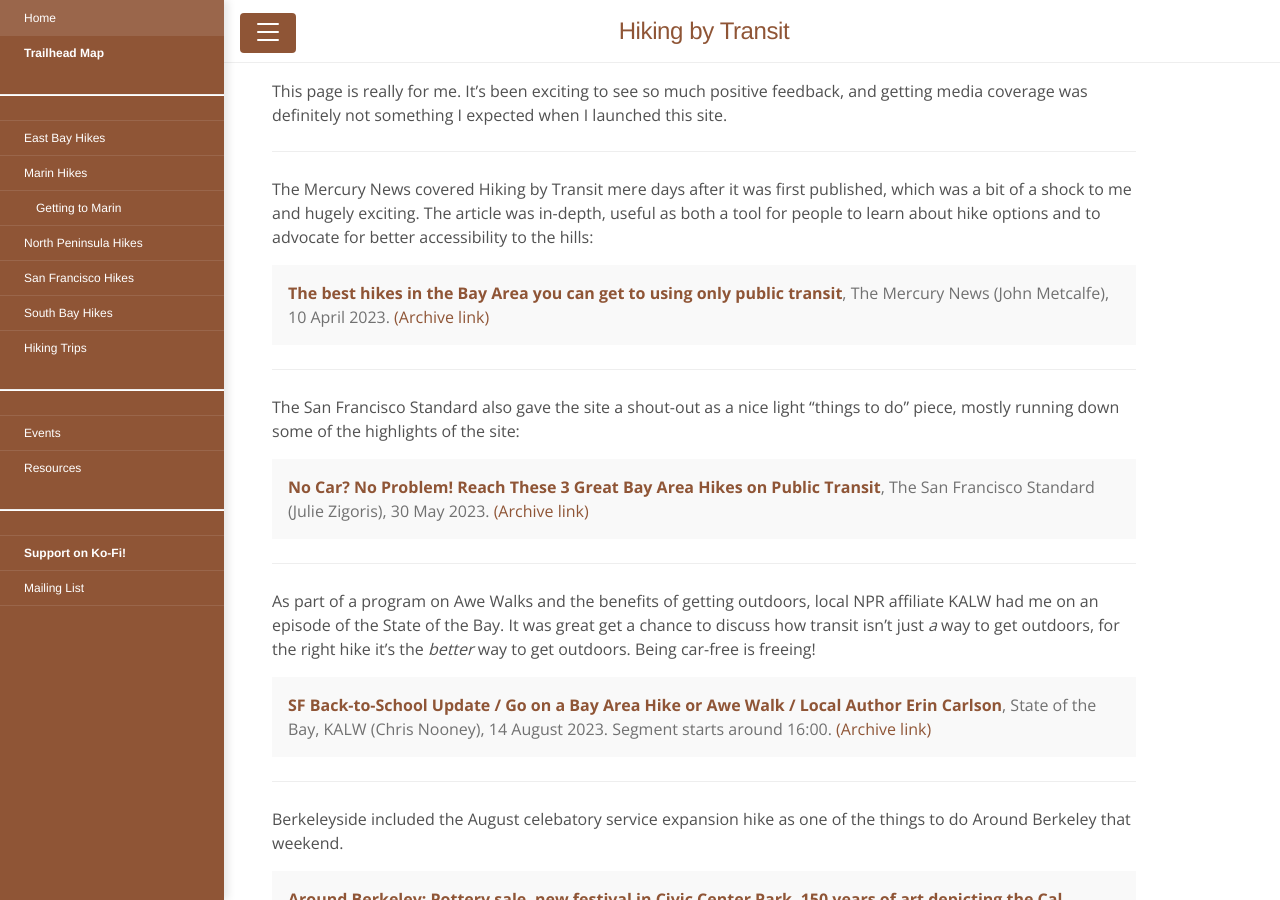
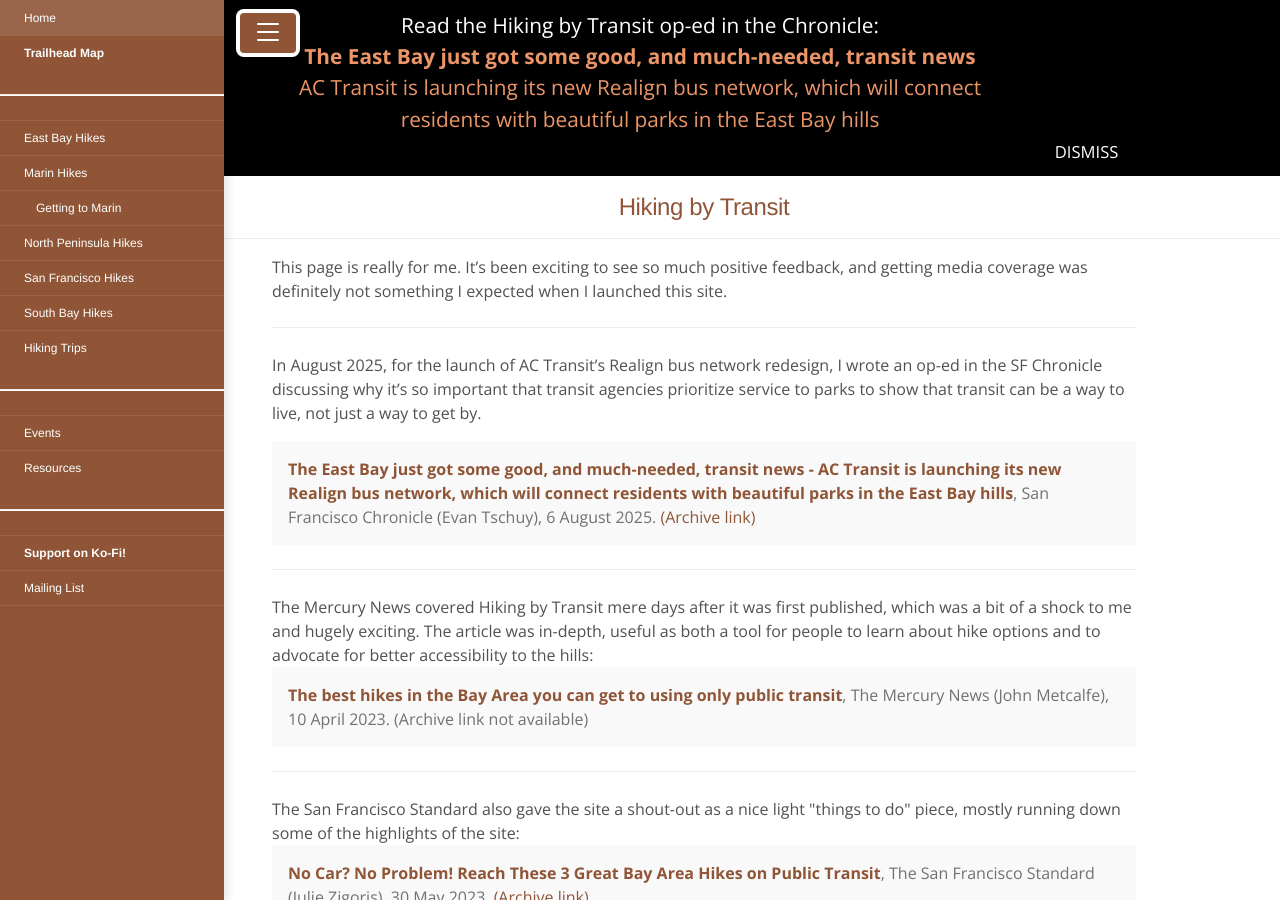
Before and after one commit to tschuy/hiking-by-transit, a Jekyll site: the page built from media.md, in a window 1280 px wide and 900 px high. Built offline with Jekyll 4.4.1, drawn with Linux system fonts in a browser that asks for light colours; some of the changed text lies outside the part shown.

Commit message:
promo: add link to SF Chronicle op-ed

```diff
--- a/_includes/promo.html
+++ b/_includes/promo.html
@@ -1,9 +1,13 @@
-<!--
+
 <div id="promo">
     <div id="sidebar-toggle-phantom">
     </div>
     <div id="promo-interior">
+        <!--
         Consider supporting the site <a href="https://ko-fi.com/hikingbytransit">on my new Ko-Fi</a>!<br>
-        Or, sign up for <a href="https://docs.google.com/forms/d/e/1FAIpQLSdAlFGvGSKRyt6ri-lLNEvcCkrHgNATMYvdxIZw-bfXFIZOHg/viewform?entry.839337160=Emails+about+upcoming+transit-accessible+hike+events">emails about events</a>!</div>
-    <div id="promo-dismiss"><a href="#" onclick="dismissPromo('Tues, 14 Jan 2025 00:00:00 UTC'); return false;">DISMISS</a></div>
-</div>-->
+        Or, sign up for <a href="https://docs.google.com/forms/d/e/1FAIpQLSdAlFGvGSKRyt6ri-lLNEvcCkrHgNATMYvdxIZw-bfXFIZOHg/viewform?entry.839337160=Emails+about+upcoming+transit-accessible+hike+events">emails about events</a>!
+        -->
+        Read the Hiking by Transit op-ed in the Chronicle:<br><a href="https://www.sfchronicle.com/opinion/openforum/article/ac-transit-realign-bus-20786817.php" target="_blank"><b>The East Bay just got some good, and much-needed, transit news</b><br>AC Transit is launching its new Realign bus network, which will connect residents with beautiful parks in the East Bay hills</a>
+    </div>
+    <div id="promo-dismiss"><a href="#" onclick="dismissPromo('Sun, 10 Aug 2025 09:00:00 UTC'); return false;">DISMISS</a></div>
+</div>
--- a/media.md
+++ b/media.md
@@ -7,16 +7,22 @@
 
 <hr>
 
+In August 2025, for the launch of AC Transit's Realign bus network redesign, I wrote an op-ed in the SF Chronicle discussing why it's so important that transit agencies prioritize service to parks to show that transit can be a way to live, not just a way to get by.
+
+<p class="message">
+<b><a href="https://www.sfchronicle.com/opinion/openforum/article/ac-transit-realign-bus-20786817.php">The East Bay just got some good, and much-needed, transit news - AC Transit is launching its new Realign bus network, which will connect residents with beautiful parks in the East Bay hills</a></b>, San Francisco Chronicle (Evan Tschuy), 6 August 2025. <a href="https://web.archive.org/web/20250807001722/https://www.sfchronicle.com/opinion/openforum/article/ac-transit-realign-bus-20786817.php">(Archive link)</a>
+
+<hr>
+
 The Mercury News covered Hiking by Transit mere days after it was first published, which was a bit of a shock to me and hugely exciting. The article was in-depth, useful as both a tool for people to learn about hike options and to advocate for better accessibility to the hills:
 
 <p class="message">
-<b><a href="https://www.mercurynews.com/2023/04/10/the-best-hikes-in-the-bay-area-you-can-get-to-using-only-public-transit/">The best hikes in the Bay Area you can get to using only public transit</a></b>, The Mercury News (John Metcalfe), 10 April 2023. <a href="https://web.archive.org/web/20230427235639/https://www.mercurynews.com/2023/04/10/the-best-hikes-in-the-bay-area-you-can-get-to-using-only-public-transit/">(Archive link)</a>
+<b><a href="https://www.mercurynews.com/2023/04/10/the-best-hikes-in-the-bay-area-you-can-get-to-using-only-public-transit/">The best hikes in the Bay Area you can get to using only public transit</a></b>, The Mercury News (John Metcalfe), 10 April 2023. (Archive link not available)
 </p>
 
 <hr>
 
 The San Francisco Standard also gave the site a shout-out as a nice light "things to do" piece, mostly running down some of the highlights of the site:
-
 
 <p class="message">
 <b><a href="https://sfstandard.com/2023/05/30/great-bay-area-hikes-public-transit-access/">No Car? No Problem! Reach These 3 Great Bay Area Hikes on Public Transit</a></b>, The San Francisco Standard (Julie Zigoris), 30 May 2023. <a href="https://web.archive.org/web/20230927043710/https://sfstandard.com/2023/05/30/great-bay-area-hikes-public-transit-access/">(Archive link)</a>
--- a/public/css/custom.css
+++ b/public/css/custom.css
@@ -47,6 +47,9 @@
     padding: 10px;
     text-align: center;
     font-size: 1.3em;
+}
+#promo a {
+    color: #ec9567;
 }
 #promo-interior {
     max-width: 46rem;
@@ -267,6 +270,9 @@
     .theme-base-0f .container a, .theme-base-0f .sidebar-toggle, .theme-base-0f .related-posts li a:hover {
        color: #ec9567;
    }
+    #promo a {
+        color: #8f5536;
+    }
     .sidebar-overlay #sidebar-checkbox:checked ~ .sidebar-toggle {
        box-shadow: 0 0 0 .25rem #000;
    }
```
